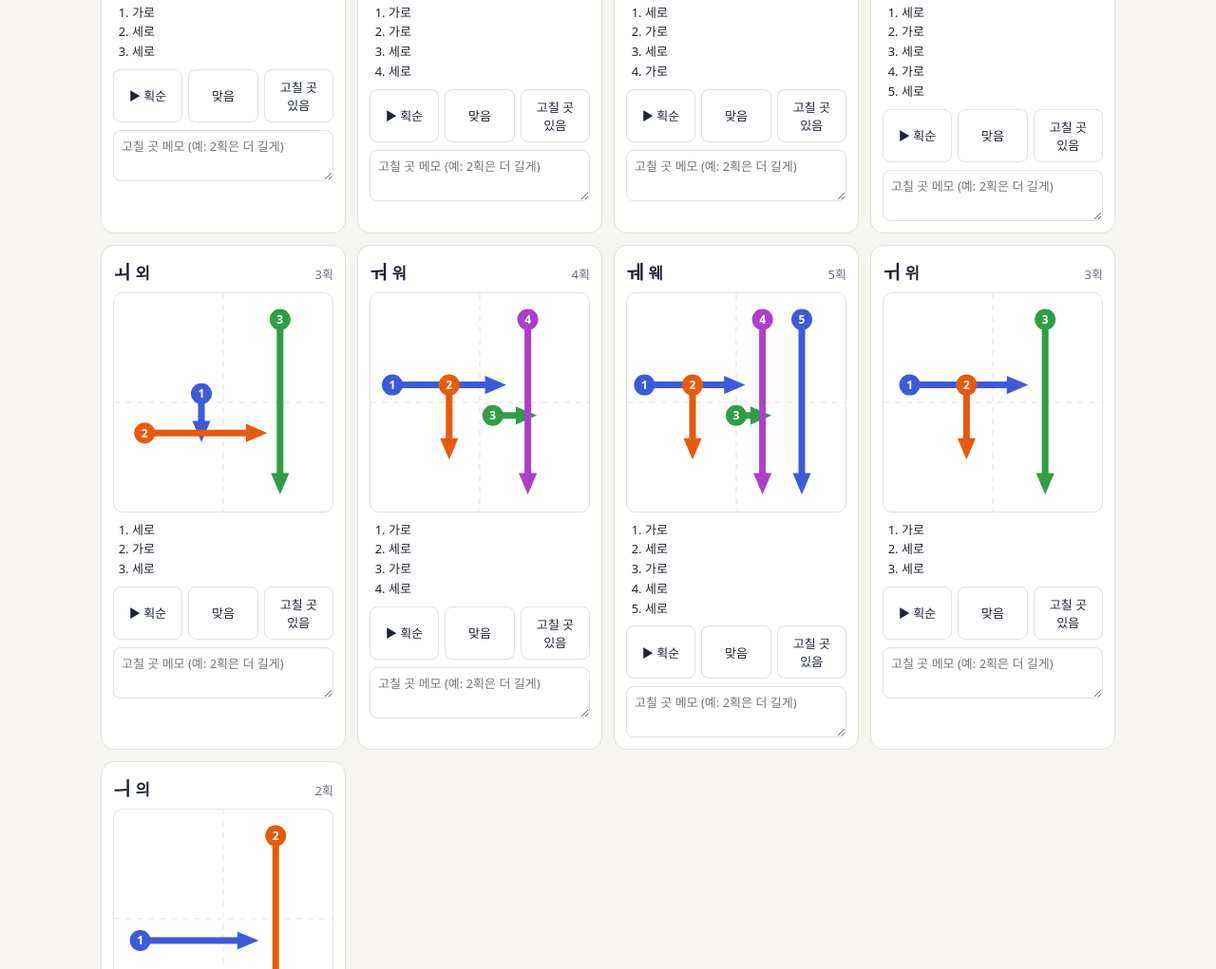
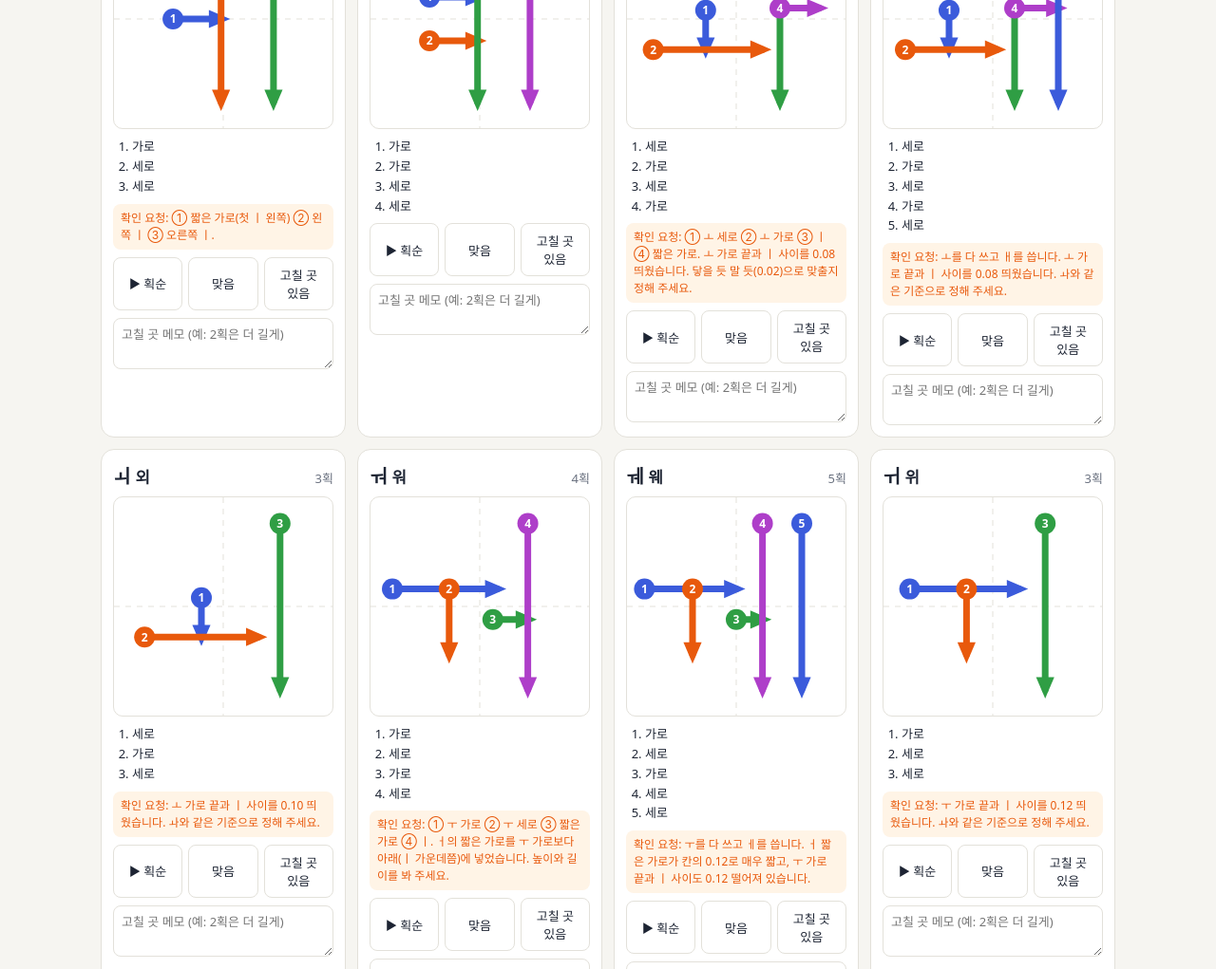
Before and after one commit to KimKyungmin-7788/special-hangeul-writing, a website: page demo/review.html in a window 1280 px wide. Shown: the part 4366-5387 px from the top of the page at 95% size. Drawn offline with Linux system fonts and the light colour scheme.

Commit message:
검수표에 모음 확인 요청 추가
- 모음 13자에 획순과 확인할 곳 안내
- ㅘ·ㅙ·ㅚ·ㅟ·ㅢ·ㅞ: 앞 모음 가로 끝과 오른쪽 ㅣ 사이 간격(0.08~0.12)을 닿을 듯 말 듯으로 맞출지 확인 요청
  (간격이 벌어져 있으면 엔진이 접점으로 보지 않아 가로가 ㅣ를 넘어가는 실수를 잡지 못함)

Co-Authored-By: Claude Opus 5.5 <noreply@anthropic.com>

```diff
--- a/demo/review.html
+++ b/demo/review.html
@@ -55,6 +55,20 @@ const NOTES = {
   'ㅍ': '가운데 두 세로획을 곧게 넣었습니다. 교과서체처럼 안쪽으로 기울여야 하는지 확인해 주세요.',
   'ㅌ': '[검수 반영] 획순을 ① 위 가로 ② ㄴ ③ 가운데 가로로 바꿨습니다.',
   'ㄹ': '① ㄱ ② 가운데 가로 ③ ㄴ 순서입니다. 위·아래 칸 비율을 확인해 주세요.',
+  // 모음: 획순은 위→아래, 왼→오, 겹모음은 앞 모음을 다 쓰고 뒤 모음
+  'ㅏ': '① ㅣ ② 짧은 가로(ㅣ의 가운데에서 오른쪽으로). 짧은 가로의 높이와 길이를 봐 주세요.',
+  'ㅓ': '① 짧은 가로(왼쪽에서 ㅣ까지) ② ㅣ. 가로 끝이 ㅣ에 닿게 넣었습니다.',
+  'ㅗ': '① 짧은 세로(위에서 가로까지) ② 긴 가로. ㅗ 전체가 칸의 아래쪽에 놓이는 높이를 봐 주세요.',
+  'ㅜ': '① 긴 가로 ② 짧은 세로(가로에서 아래로).',
+  'ㅐ': '① 왼쪽 ㅣ ② 짧은 가로(두 ㅣ 사이를 이음) ③ 오른쪽 ㅣ.',
+  'ㅔ': '① 짧은 가로(첫 ㅣ 왼쪽) ② 왼쪽 ㅣ ③ 오른쪽 ㅣ.',
+  'ㅘ': '① ㅗ 세로 ② ㅗ 가로 ③ ㅣ ④ 짧은 가로. ㅗ 가로 끝과 ㅣ 사이를 0.08 띄웠습니다. 닿을 듯 말 듯(0.02)으로 맞출지 정해 주세요.',
+  'ㅙ': 'ㅗ를 다 쓰고 ㅐ를 씁니다. ㅗ 가로 끝과 ㅣ 사이를 0.08 띄웠습니다. ㅘ와 같은 기준으로 정해 주세요.',
+  'ㅚ': 'ㅗ 가로 끝과 ㅣ 사이를 0.10 띄웠습니다. ㅘ와 같은 기준으로 정해 주세요.',
+  'ㅝ': '① ㅜ 가로 ② ㅜ 세로 ③ 짧은 가로 ④ ㅣ. ㅓ의 짧은 가로를 ㅜ 가로보다 아래(ㅣ 가운데쯤)에 넣었습니다. 높이와 길이를 봐 주세요.',
+  'ㅞ': 'ㅜ를 다 쓰고 ㅔ를 씁니다. ㅓ 짧은 가로가 칸의 0.12로 매우 짧고, ㅜ 가로 끝과 ㅣ 사이도 0.12 떨어져 있습니다.',
+  'ㅟ': 'ㅜ 가로 끝과 ㅣ 사이를 0.12 띄웠습니다. ㅘ와 같은 기준으로 정해 주세요.',
+  'ㅢ': '① ㅡ ② ㅣ. ㅡ의 높이(칸의 0.6 지점)와, ㅡ 끝과 ㅣ 사이 간격(0.12)을 봐 주세요. 간격을 닿을 듯 말 듯으로 하면 ㅡ가 ㅣ를 넘어가는 실수도 잡을 수 있습니다.',
 };
 
 const state = {};
```
